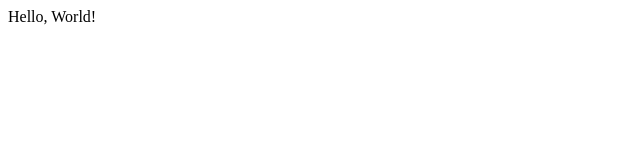
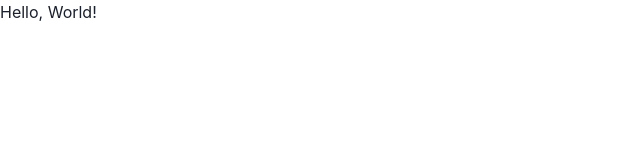
Before and after one commit to loveliveall/tools, a React app: page / in a window 1280 px wide. Shown: the top 160 px of the page, without its empty margins (0-640 px from the left). Built offline with nearby package versions, Linux system fonts and the light colour scheme.

Commit message:
Introduce chakra-ui

```diff
--- a/package.json
+++ b/package.json
@@ -39,6 +39,10 @@
     "webpack-dev-server": "^3.11.2"
   },
   "dependencies": {
+    "@chakra-ui/react": "^1.6.6",
+    "@emotion/react": "^11.4.1",
+    "@emotion/styled": "^11.3.0",
+    "framer-motion": "^4.1.17",
     "react": "^17.0.2",
     "react-dom": "^17.0.2"
   }
--- a/src/App.tsx
+++ b/src/App.tsx
@@ -1,7 +1,7 @@
 import React from 'react';
 
-const App: React.FC = () => (
-  <div>Hello, World!</div>
-);
+function App() {
+  return <div>Hello, World!</div>;
+}
 
 export default App;
--- a/src/index.tsx
+++ b/src/index.tsx
@@ -1,9 +1,19 @@
 import React from 'react';
 import ReactDOM from 'react-dom';
 
+import { ChakraProvider } from '@chakra-ui/react';
+
 import App from '@/App';
 
+function Root() {
+  return (
+    <ChakraProvider>
+      <App />
+    </ChakraProvider>
+  );
+}
+
 ReactDOM.render(
-  <App />,
+  <Root />,
   document.getElementById('app'),
 );
```
Also changed, not shown: 1 other file (tests, documents, lock files or other folders).
